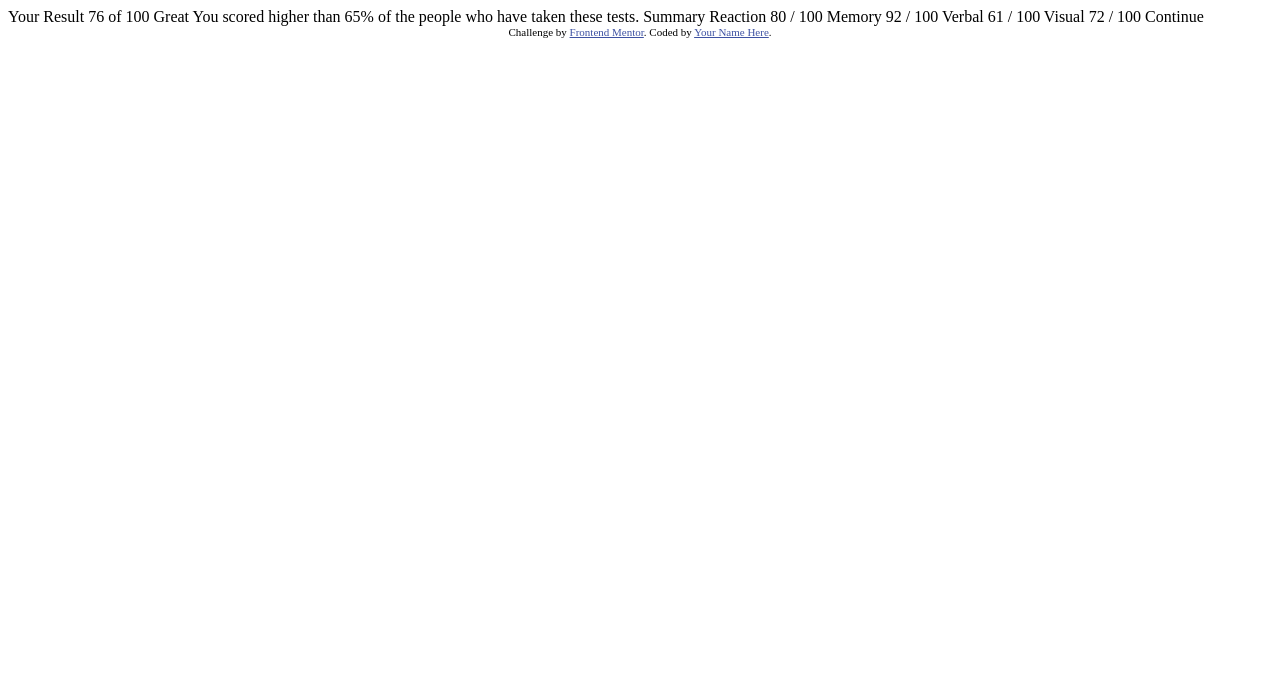
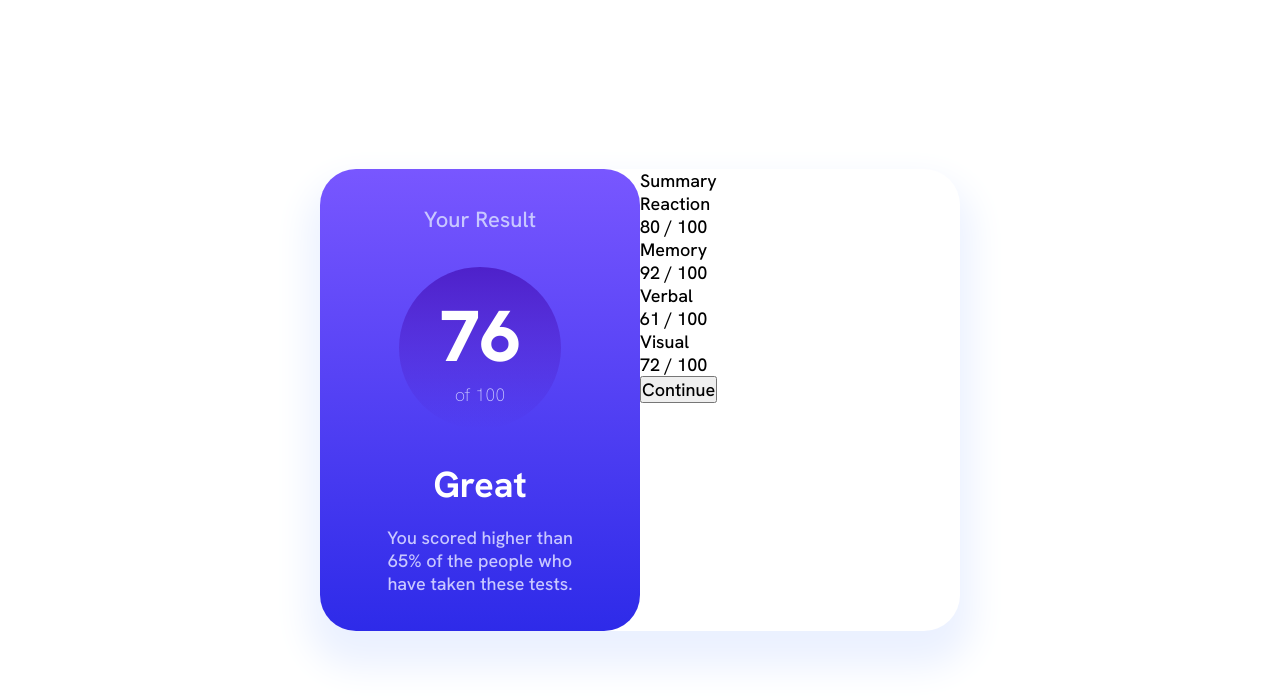
Before and after one commit to apii2/Result-summary-component-main, a plain HTML site: page index.html in a window 1280 px wide. Drawn offline with Linux system fonts and the light colour scheme.

Commit message:
added css file

```diff
--- /dev/null
+++ b/index.css
@@ -0,0 +1,92 @@
+:root {
+  --Hanken-Grotesk : "Hanken Grotesk", sans-serif;
+  --light-slate-blue: hsl(252, 100%, 67%);
+  --light-royal-blue: hsl(241, 81%, 54%);
+  --white: hsl(0, 0%, 100%);
+  --pale-blue: hsl(221, 100%, 96%);
+  --light-lavender: hsl(241, 100%, 89%);
+  --dark-gray-blue: hsl(224, 30%, 27%);
+  --violet-blue: hsla(256, 72%, 46%, 1);
+  --persian-blue: hsla(241, 72%, 46%, 0);
+}
+
+*{
+  margin: 0;
+  padding: 0;
+  font-family: var(--Hanken-Grotesk);
+  font-weight: 500;
+  font-size: 18px;
+}
+
+html, body{
+  min-height: 100vh;
+}
+
+.app {
+  display: flex;
+  min-height: 100vh;
+  justify-content: center;
+  align-items: center;
+
+}
+
+main{
+  width: 50%;
+  display: grid;
+  grid-template-columns: 50% 50%;
+  place-content: center;
+  margin: 0 auto;
+  background-color: white;
+  border-radius: 2rem;
+  box-shadow: 0px 24px 36px 12px var(--pale-blue);
+}
+
+.left-wrapper{
+  background-image: linear-gradient(var(--light-slate-blue),var(--light-royal-blue));
+  border-radius: 2rem;
+  text-align: center;
+  color: var(--white);
+  padding: 2rem 3rem;
+}
+
+.left-wrapper header{
+  font-size: 22px;
+  color: var(--light-lavender);
+}
+
+.left-wrapper h1 {
+  background-image: linear-gradient(var(--violet-blue),var(--persian-blue));
+  border-radius: 100%;
+  width: 9rem;
+  height: 9rem;
+  align-content: center;
+  font-weight: 800;
+  font-size: 4rem;
+  margin: 1.8rem auto;
+
+}
+
+.left-wrapper h1 div{
+  font-weight: 200;
+  font-size: 18px;
+  color: var(--light-lavender);
+}
+
+.left-wrapper h2{
+  font-weight: 700;
+  font-size: 2rem;
+  margin-bottom: 1rem;
+}
+
+.left-wrapper p{
+  color: var(--light-lavender);
+}
+
+.right-wrapper{
+  background-color: var(--white);
+  border-radius: 4rem;
+}
+
+ul {
+  list-style-type: none;
+}
--- a/index.html
+++ b/index.html
@@ -2,46 +2,65 @@
 <html lang="en">
 <head>
   <meta charset="UTF-8">
-  <meta name="viewport" content="width=device-width, initial-scale=1.0"> <!-- displays site properly based on user's device -->
+  <meta name="viewport" content="width=device-width, initial-scale=1.0">
 
   <link rel="icon" type="image/png" sizes="32x32" href="./assets/images/favicon-32x32.png">
 
+  <link rel="preconnect" href="https://fonts.googleapis.com">
+  <link rel="preconnect" href="https://fonts.gstatic.com" crossorigin>
+  <link href="https://fonts.googleapis.com/css2?family=Hanken+Grotesk:ital,wght@0,100..900;1,100..900&display=swap" rel="stylesheet">
+
+  <link rel="stylesheet" href="index.css">
+
   <title>Frontend Mentor | Results summary component</title>
 
-  <!-- Feel free to remove these styles or customise in your own stylesheet 👍 -->
-  <style>
-    .attribution { font-size: 11px; text-align: center; }
-    .attribution a { color: hsl(228, 45%, 44%); }
-  </style>
 </head>
 <body>
+  <div class="app">
+    <main>
+      <section class="left-wrapper">
+        <header>Your Result</header>
 
-  Your Result
-  76
-  of 100
+        <h1>76<div>of 100</div></h1>
 
-  Great
-  You scored higher than 65% of the people who have taken these tests.
 
-  Summary
+        <h2>Great</h2>
+        <p>You scored higher than 65% of the people who have taken these tests.</p>
+      </section>
 
-  Reaction
-  80 / 100
+      <section class="right-wrapper">
+        <header>Summary</header>
 
-  Memory
-  92 / 100
+        <ul>
+          <li>
+            <p>Reaction</p>
+            <p>80 / 100</p>
+          </li>
+          <li>
+            <p>Memory</p>
+            <p> 92 / 100</p>
+          </li>
+          <li>
+            <p>Verbal</p>
+            <p>61 / 100</p>
+          </li>
+          <li>
+            <p>Visual</p>
+            <p>72 / 100</p>
+          </li>
+        </ul>
 
-  Verbal
-  61 / 100
+        <button>Continue</button>
+      </section>
+    </main>
+  </div>
 
-  Visual
-  72 / 100
 
-  Continue
 
-  <div class="attribution">
+
+  <div style="display: none;">
     Challenge by <a href="https://www.frontendmentor.io?ref=challenge" target="_blank">Frontend Mentor</a>.
-    Coded by <a href="#">Your Name Here</a>.
+    Coded by <a href="https://www.frontendmentor.io/profile/apii2">Apeksha Shrestha</a>.
   </div>
 </body>
 </html>
```
Also changed, not shown: 2 other files.
